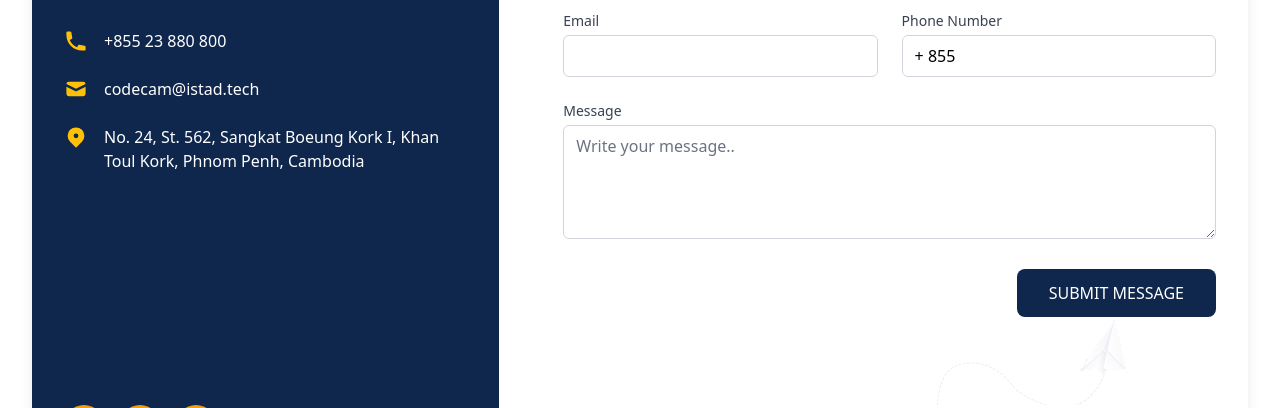
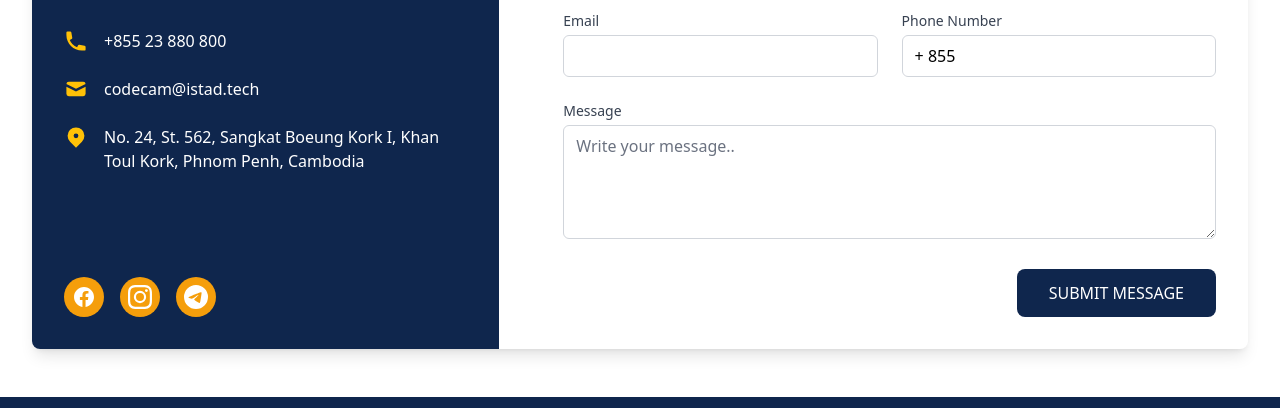
Before and after one commit to Sobothty/codecam, a website: page src/page/contact.html in a window 1280 px wide. Shown: the part 392-800 px from the top of the page. Drawn offline with Linux system fonts and the light colour scheme; a web font is replaced by a local one.

Commit message:
update contact form

```diff
--- a/src/page/contact.html
+++ b/src/page/contact.html
@@ -201,10 +201,6 @@
                         </button>
                     </div>
                 </form>
-
-                <div class="relative bottom-10 -right-80">
-                    <img src="/public/image/letter_send 1.png" alt="Decorative element" class="opacity-30">
-                </div>
             </div>
         </div>
     </main>
```
